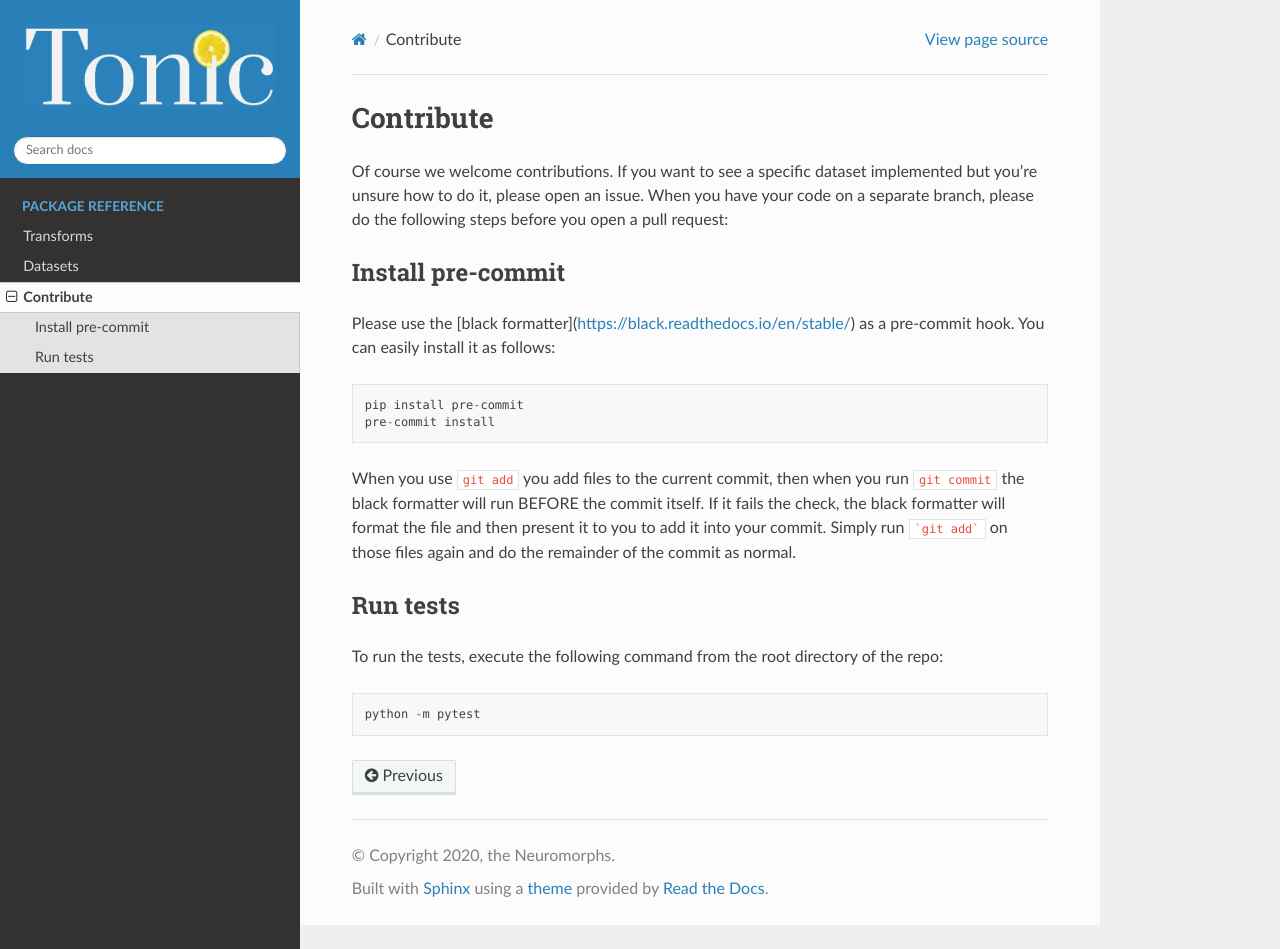
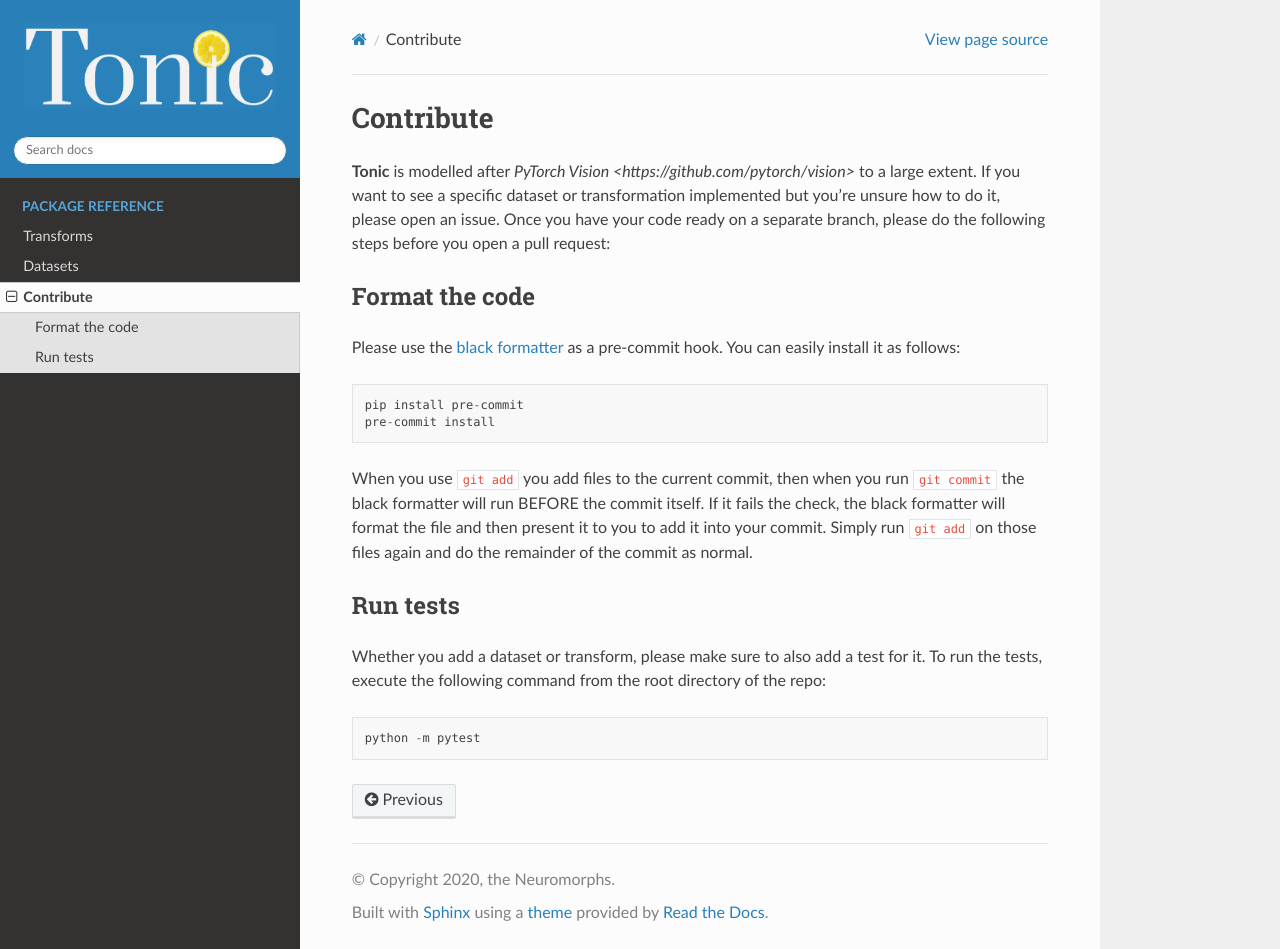
Before and after one commit to neuromorphs/tonic, a Sphinx documentation site: the page built from docs/contribute.rst, in a window 1280 px wide and 949 px high. Built offline with Sphinx 7.4.7 and the Read the Docs theme 2.0.0, drawn with Linux system fonts in a browser that asks for light colours.

Commit message:
contribute doc update

````diff
--- a/docs/contribute.rst
+++ b/docs/contribute.rst
@@ -1,19 +1,23 @@
 Contribute
 ==========
-Of course we welcome contributions. If you want to see a specific dataset implemented but you're unsure how to do it, please open an issue.
-When you have your code on a separate branch, please do the following steps before you open a pull request:
+**Tonic** is modelled after `PyTorch Vision <https://github.com/pytorch/vision>` to a large extent.
+If you want to see a specific dataset or transformation implemented but you're unsure how to do it, please open an issue.
+Once you have your code ready on a separate branch, please do the following steps before you open a pull request:
 
-Install pre-commit
+Format the code
 ~~~~~~~~~~~~~~~~~~
-Please use the [black formatter](https://black.readthedocs.io/en/stable/) as a pre-commit hook. You can easily install it as follows:
+Please use the `black formatter <https://black.readthedocs.io/en/stable/>`_ as a pre-commit hook. You can easily install it as follows:
 ::
+
   pip install pre-commit
   pre-commit install
 
-When you use ``git add`` you add files to the current commit, then when you run ``git commit`` the black formatter will run BEFORE the commit itself. If it fails the check, the black formatter will format the file and then present it to you to add it into your commit. Simply run ```git add``` on those files again and do the remainder of the commit as normal.
+When you use ``git add`` you add files to the current commit, then when you run ``git commit`` the black formatter will run BEFORE the commit itself. If it fails the check, the black formatter will format the file and then present it to you to add it into your commit. Simply run ``git add`` on those files again and do the remainder of the commit as normal.
 
 Run tests
 ~~~~~~~~~
+Whether you add a dataset or transform, please make sure to also add a test for it.
 To run the tests, execute the following command from the root directory of the repo:
 ::
+
   python -m pytest
````
